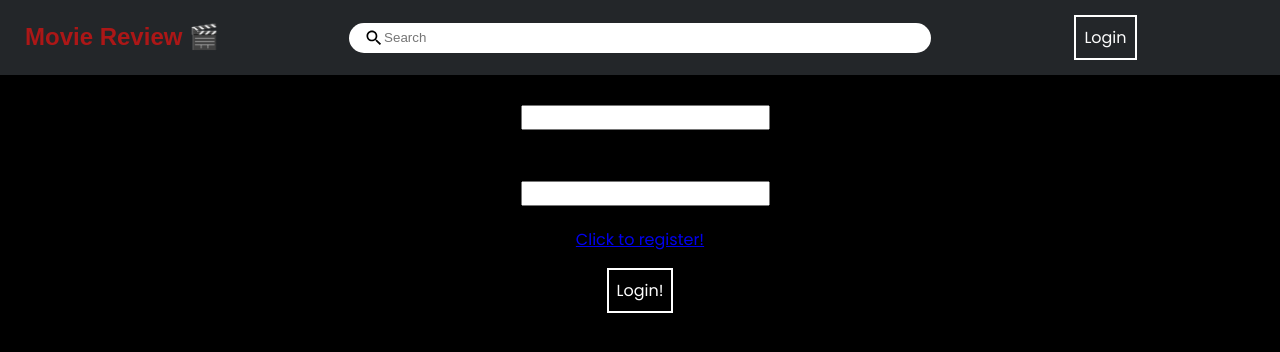
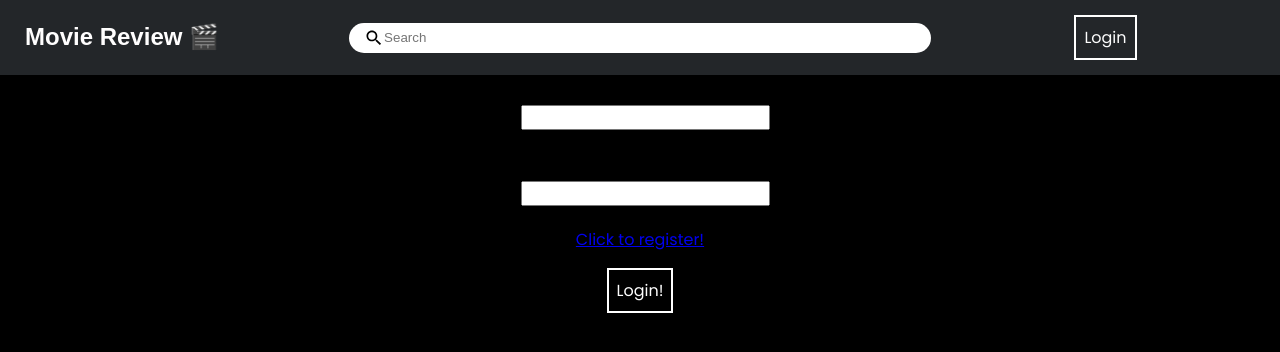
Before and after one commit to Jacob-Petersen-1/Movie-Library-Full-Stack-Demo, a React (Create React App) app in the folder frontend/: page /login in a window 1280 px wide. Shown: the top 352 px of the page. Built offline with nearby package versions, Linux system fonts and the light colour scheme.

Commit message:
Adjusted Application Styling

```diff
--- a/frontend/src/components/MovieCard/MovieCard.css
+++ b/frontend/src/components/MovieCard/MovieCard.css
@@ -8,8 +8,3 @@
   .card:hover {
     box-shadow: 0 8px 16px 0 rgba(255, 254, 254, 0.2);
   }
-
-  /* Add some padding inside the card container */
-  .container-movie-card {
-    padding: 2px 16px;
-  }
--- a/frontend/src/components/MovieCard/MovieCard.jsx
+++ b/frontend/src/components/MovieCard/MovieCard.jsx
@@ -5,9 +5,9 @@ import "./MovieCard.css"
 const MovieCard = ({movie}) => {
     return (
         <div className='card'>
+            <h1>{movie.Title}</h1>
             <img src={movie.Poster}/>
             <div className='container-movie-card'>
-                <h1>{movie.Title}</h1>
             </div>
         </div>
      );
--- a/frontend/src/components/NavBar/NavBar.css
+++ b/frontend/src/components/NavBar/NavBar.css
@@ -13,7 +13,7 @@
   margin-left: 25px;
   font-weight: bold;
   font-family:Arial;
-  color: rgb(172, 23, 23);
+  color: rgb(255, 254, 254);
   cursor:pointer;
 }
 
```
Also changed, not shown: frontend/src/pages/HomePage/HomePage.js (+6 -1 lines).
